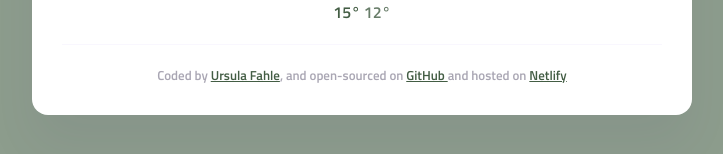
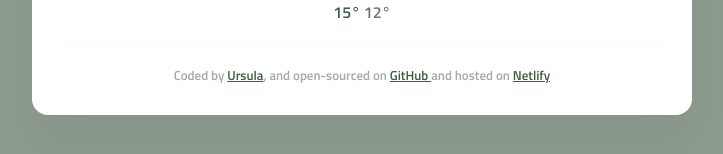
Before and after one commit to ursulafahle/FinalWeatherApp, a plain HTML site: page index.html in a window 1280 px wide. Shown: the part 794-948 px from the top of the page, without its empty margins (278-1001 px from the left). Drawn offline with nearby package versions, Linux system fonts and the light colour scheme; no server answers.

Commit message:
Update index.html

```diff
--- a/index.html
+++ b/index.html
@@ -50,8 +50,8 @@
       </main>
       <footer>
         Coded by
-        <a href="https://github.com/ursulafahle" target="_blank">Ursula Fahle</a
-        >, and open-sourced on
+        <a href="https://github.com/ursulafahle" target="_blank">Ursula</a>, and
+        open-sourced on
         <a href="https://github.com/ursulafahle/MyWeatherApp" target="_blank"
           >GitHub
         </a>
```
